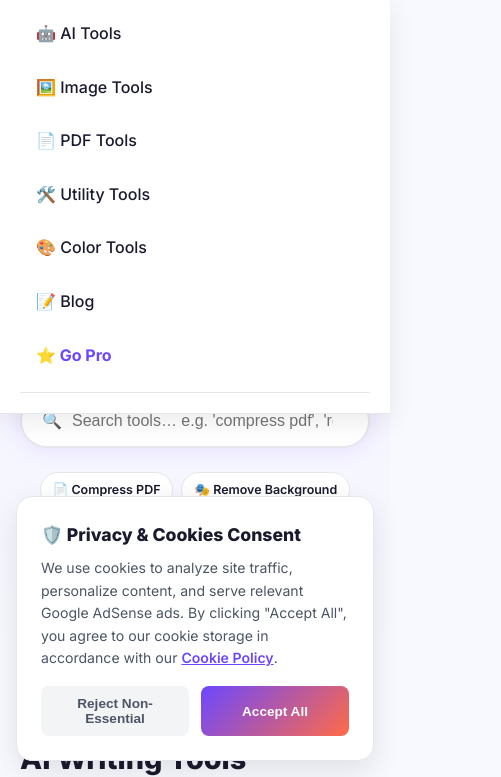
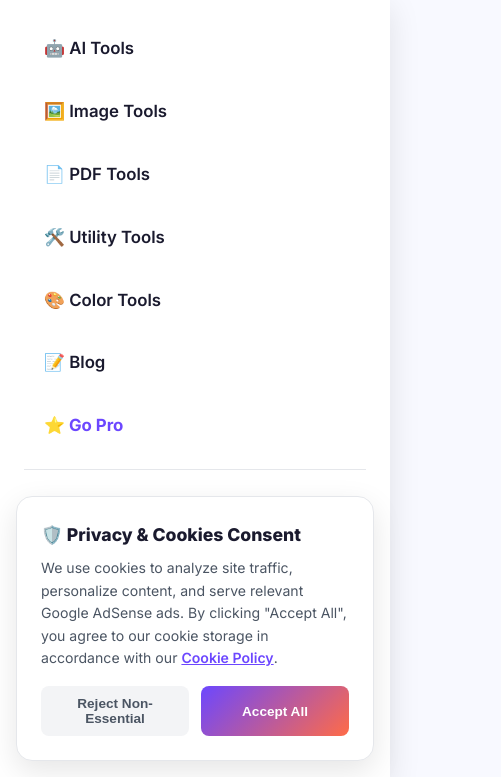
Before and after one commit to sumittiwari7503/nexkittool, a website: page index.html in a window 390 px wide. Both pictures are taken after a click on the button "Open navigation menu". Shown: the part 67-844 px from the top of the page, 501 px wide, since content can reach past the window. Drawn offline with nearby package versions, Linux system fonts and the light colour scheme.

Commit message:
Fix mobile responsiveness

```diff
--- a/index.html
+++ b/index.html
@@ -826,17 +826,14 @@ if ('IntersectionObserver' in window) {
   });
   document.querySelectorAll('img[data-src]').forEach(img => imgObserver.observe(img));
 }
-// Mobile nav toggle
-document.getElementById('hamburger')?.addEventListener('click', function() {
+// Mobile nav close helper
+function closeMobileNav() {
   const nav = document.getElementById('mobileNav');
-  const expanded = this.getAttribute('aria-expanded') === 'true';
-  this.setAttribute('aria-expanded', !expanded);
-  nav.setAttribute('aria-hidden', expanded);
-  nav.style.display = expanded ? 'none' : 'flex';
-});
-function closeMobileNav() {
-  document.getElementById('mobileNav').style.display = 'none';
-  document.getElementById('hamburger').setAttribute('aria-expanded', 'false');
+  if (nav) {
+    nav.classList.remove('open');
+    nav.setAttribute('aria-hidden', 'true');
+  }
+  document.getElementById('hamburger')?.setAttribute('aria-expanded', 'false');
 }
 // Sticky header
 window.addEventListener('scroll', () => {
--- a/public/css/style.css
+++ b/public/css/style.css
@@ -17,7 +17,7 @@
   --header-h: 64px;
 }
 *{margin:0;padding:0;box-sizing:border-box}
-html{scroll-behavior:smooth}
+html,body{overflow-x:hidden;max-width:100%;scroll-behavior:smooth}
 body{font-family:'Inter',sans-serif;background:var(--bg);color:var(--text);line-height:1.6}
 a{text-decoration:none;color:inherit}
 img{max-width:100%}
@@ -53,10 +53,41 @@ img{max-width:100%}
 .nav-user-dropdown-menu a:hover,.nav-user-dropdown-menu button:hover{background:var(--primary-light)}
 
 /* MOBILE NAV */
-.mobile-nav{display:none;position:fixed;top:var(--header-h);left:0;right:0;background:#fff;border-bottom:1px solid var(--border);z-index:999;flex-direction:column;padding:12px 20px;gap:4px;box-shadow:0 8px 24px rgba(0,0,0,0.08)}
-.mobile-nav.open{display:flex}
-.mobile-nav a{padding:12px 16px;border-radius:8px;font-weight:500;color:var(--text);transition:background .2s}
-.mobile-nav a:hover{background:var(--primary-light);color:var(--primary)}
+.mobile-nav {
+  display: none;
+  position: fixed;
+  top: var(--header-h);
+  left: 0;
+  width: 100vw;
+  max-width: 100%;
+  height: calc(100vh - var(--header-h));
+  background: #ffffff;
+  z-index: 10000;
+  flex-direction: column;
+  padding: 24px;
+  gap: 8px;
+  overflow-y: auto;
+  box-shadow: 0 10px 30px rgba(0, 0, 0, 0.1);
+  -webkit-overflow-scrolling: touch;
+}
+.mobile-nav.open {
+  display: flex;
+}
+.mobile-nav a {
+  padding: 14px 20px;
+  border-radius: 10px;
+  font-weight: 600;
+  font-size: 1.05rem;
+  color: var(--text);
+  transition: all 0.2s ease;
+  display: flex;
+  align-items: center;
+}
+.mobile-nav a:hover {
+  background: var(--primary-light);
+  color: var(--primary);
+  transform: translateX(4px);
+}
 
 /* HERO */
 .hero{padding:120px 0 60px;text-align:center;background:linear-gradient(180deg,#f0ecff 0%,#f8f9ff 100%)}
@@ -137,8 +168,8 @@ img{max-width:100%}
 .footer-links h4{font-size:.85rem;font-weight:700;text-transform:uppercase;letter-spacing:.5px;color:#9ca3af;margin-bottom:16px}
 .footer-links a{display:block;color:#d1d5db;font-size:.9rem;margin-bottom:10px;transition:color .2s}
 .footer-links a:hover{color:#fff}
-.footer-bottom{border-top:1px solid rgba(255,255,255,0.08);padding:24px 0;display:flex;align-items:center;justify-content:space-between;flex-wrap:wrap;gap:12px;font-size:.85rem;color:#9ca3af}
-.footer-bottom-links{display:flex;gap:20px}
+.footer-bottom{border-top:1px solid rgba(255,255,255,0.08);padding:24px 0;display:flex;align-items:center;justify-content:space-between;flex-wrap:wrap;gap:12px 20px;font-size:.85rem;color:#9ca3af}
+.footer-bottom-links{display:flex;flex-wrap:wrap;gap:12px 20px}
 .footer-bottom-links a{color:#9ca3af;transition:color .2s}
 .footer-bottom-links a:hover{color:#fff}
 
@@ -524,6 +555,8 @@ img.loaded { opacity: 1; }
   .seo-content { padding: 0 4px; }
   .features-grid { grid-template-columns: 1fr 1fr; }
   .compare-btn { font-size: .85rem; padding: 10px 16px; }
+  .footer-bottom { flex-direction: column; text-align: center; gap: 16px; }
+  .footer-bottom-links { justify-content: center; }
 }
 @media (max-width: 480px) {
   .hero-trust { gap: 8px; }
--- a/public/js/app.js
+++ b/public/js/app.js
@@ -1011,8 +1011,13 @@ window.addEventListener('scroll', () => {
 });
 
 // Mobile nav
-document.getElementById('hamburger')?.addEventListener('click', () => {
-  document.getElementById('mobileNav')?.classList.toggle('open');
+document.getElementById('hamburger')?.addEventListener('click', function() {
+  const nav = document.getElementById('mobileNav');
+  if (nav) {
+    const isOpen = nav.classList.toggle('open');
+    this.setAttribute('aria-expanded', isOpen);
+    nav.setAttribute('aria-hidden', !isOpen);
+  }
 });
 
 // Modal close
```
Also changed, not shown: pages/pricing.html (+8 -1 lines), pages/pricing_new.html (+8 -1 lines), 1 other file.
